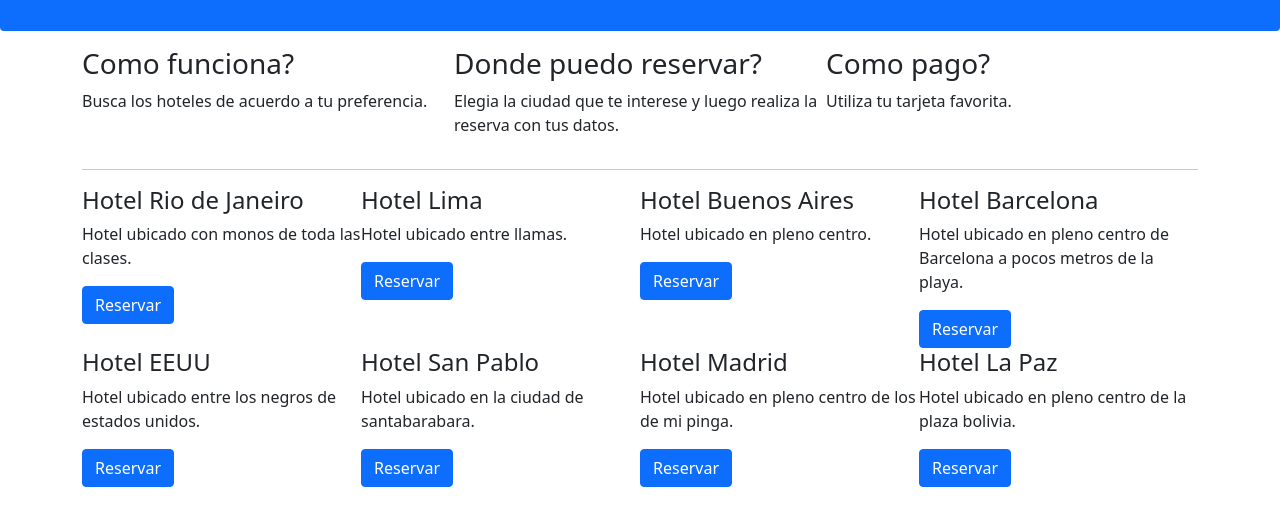
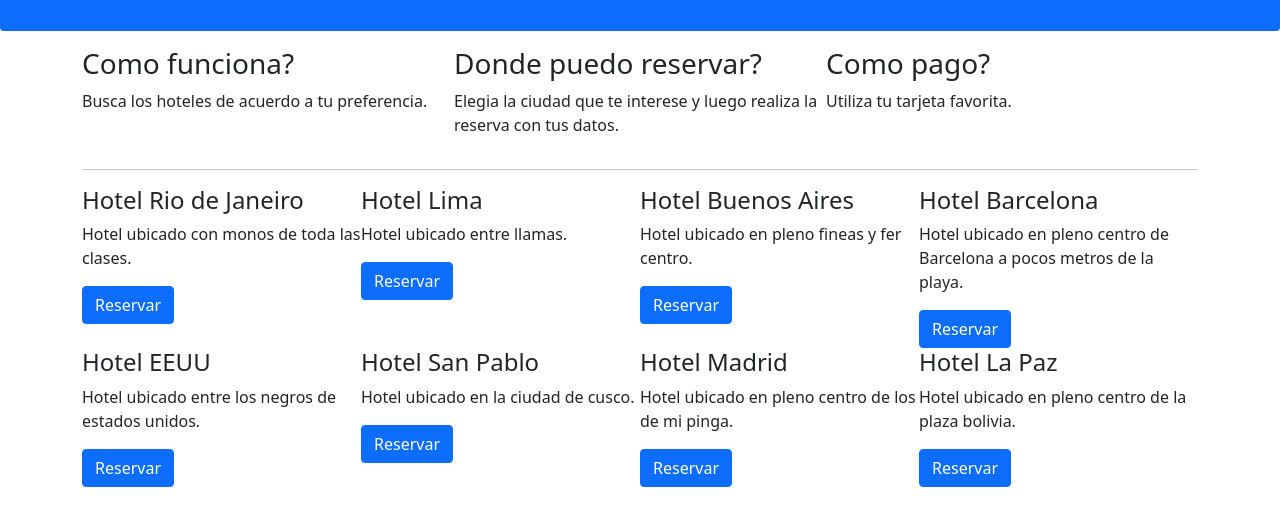
Before and after one commit to HustavoJhon/guia-hoteles, a website: page index.html in a window 1280 px wide. Shown: the part 145-670 px from the top of the page. Drawn offline with nearby package versions, Linux system fonts and the light colour scheme.

Commit message:
content for index.html

```diff
--- a/index.html
+++ b/index.html
@@ -52,7 +52,7 @@
                 </div>
                 <div class="col-sm-3">
                     <h4>Hotel Buenos Aires</h4>
-                    <p>Hotel ubicado en pleno centro.</p>
+                    <p>Hotel ubicado en pleno fineas y fer centro.</p>
                     <button class="btn btn-primary">Reservar</button>
                 </div>
                 <div class="col-sm-3">
@@ -77,7 +77,7 @@
                 </div>
                 <div class="col-sm-3">
                     <h4>Hotel San Pablo</h4>
-                    <p>Hotel ubicado en la ciudad de santabarabara.</p>
+                    <p>Hotel ubicado en la ciudad de cusco.</p>
                     <button class="btn btn-primary">Reservar</button>
                 </div>
                 <div class="col-sm-3">
```
